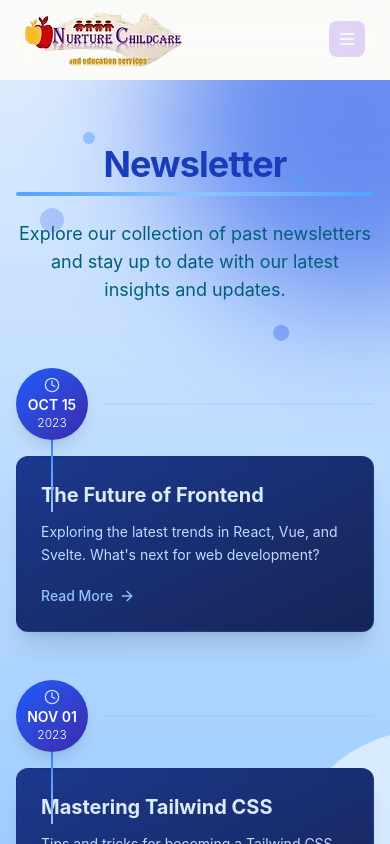
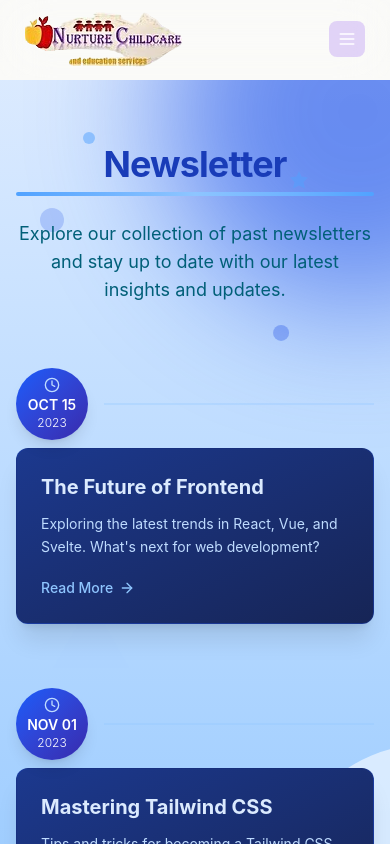
Before and after one commit to Mani-Tyagi-1/frontend, a Next.js app: page /newsletter in a window 390 px wide. Shown: the top 844 px of the page. Built offline with nearby package versions, Linux system fonts and the light colour scheme.

Commit message:
Mobile view of newsletter

```diff
--- a/components/NewLetterComps/TimeLineItms.tsx
+++ b/components/NewLetterComps/TimeLineItms.tsx
@@ -82,11 +82,11 @@ const TimelineItem: React.FC<TimelineItemProps> = ({
   };
 
   return (
-    <div ref={ref} className="relative w-full mb-12 last:mb-0">
+    <div ref={ref} className="relative w-full mb-16 last:mb-0">
       {/* --- Mobile Layout (Vertical Stack) --- */}
       <div className="md:hidden flex flex-col w-full">
         {/* Mobile Date Marker & Line */}
-        <div className="flex items-center mb-4">
+        <div className="flex items-center mb-2">
           <motion.div
             initial="hidden"
             animate={controls}
@@ -101,10 +101,10 @@ const TimelineItem: React.FC<TimelineItemProps> = ({
               initial="hidden"
               animate={controls}
               variants={lineVariants}
-              className={`absolute top-full left-1/2 transform -translate-x-1/2 w-0.5 bg-gradient-to-b from-blue-500 to-blue-300 ${
+              className={` md:block hidden absolute top-full left-1/2 transform  -translate-x-1/2 w-0.5 h-[60px] bg-gradient-to-b from-blue-500 to-blue-300 ${
                 index === totalItems - 1 ? "hidden" : ""
               }`}
-              style={{ height: "60px" }}
+              // style={{ height: "60px" }}
             ></motion.div>
           </motion.div>
           <div className="flex-grow border-t-2 border-blue-300/30 ml-4"></div>
```
